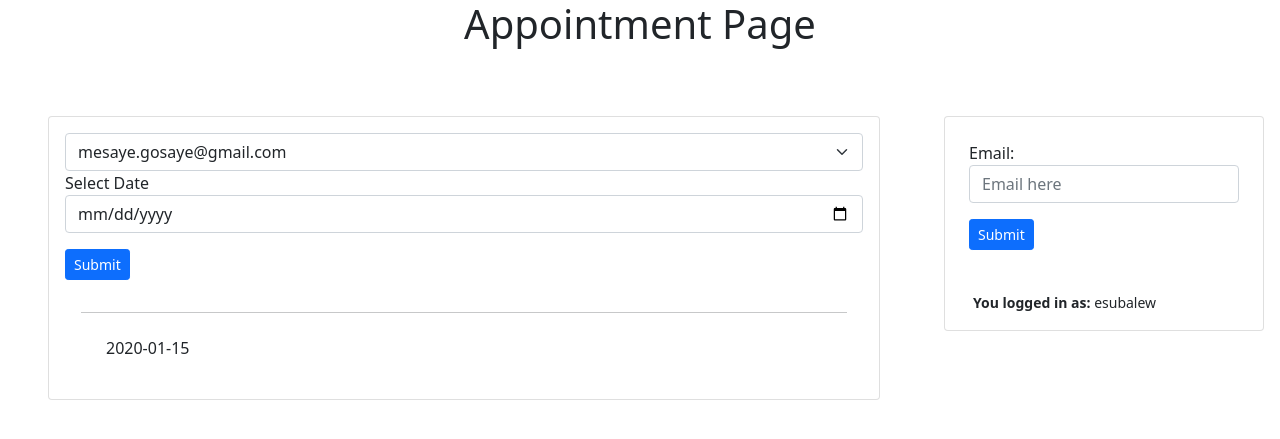
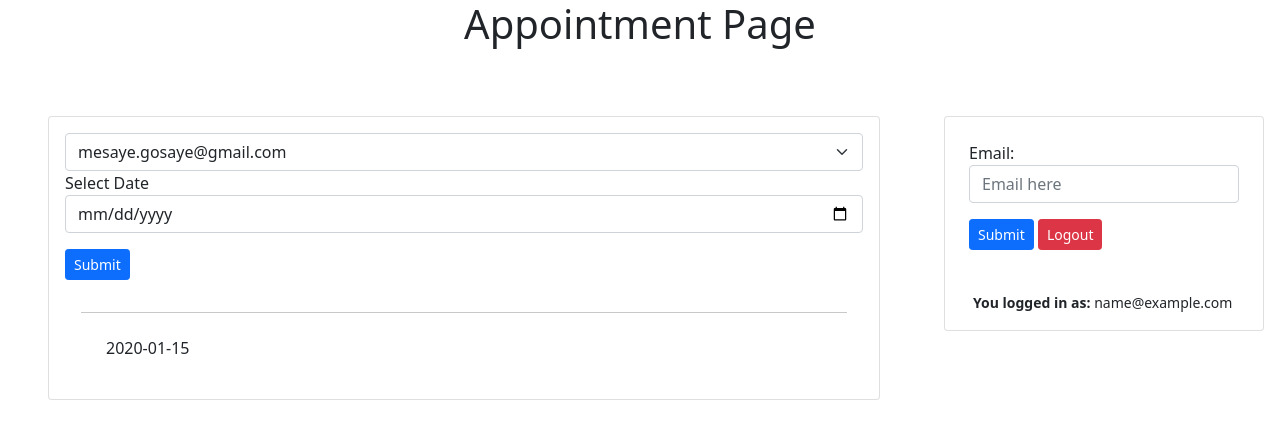
Before and after one commit to esubalew-gosaye/Appointment-Handler, a Django app: template templates/appointment/index.html in a window 1280 px wide. Shown: the top 439 px of the page. Run offline with Django 4.2, Linux system fonts and the light colour scheme; data comes from the database, SQL or seed files in the repository; both versions use the stored data as it was after the commit; the template is opened without the code that fills it: values that come from a table or form of the project are taken from there, most other values are stand-ins (such as "Sample title", 1, 10 or a date in 2020); some libraries are stand-ins or nearby versions.

Commit message:
add logout button and function

```diff
--- a/appointment/urls.py
+++ b/appointment/urls.py
@@ -4,4 +4,5 @@ from .views import *
 urlpatterns = [
     path('', index, name='index'),
     path('fill_date/', fill_date, name='fill_date'),
+    path('logout/', logout, name="logout"),
 ]
--- a/templates/appointment/index.html
+++ b/templates/appointment/index.html
@@ -91,12 +91,13 @@
             <input class="form-control" type="email" name="email" id="email-input"
                    placeholder="Email here" value="" aria-label="input example">
             <input type="submit" name="login" value="Submit" class="btn btn-sm btn-primary mt-3">
+            <input type="button" name="remove" onclick="logout()" value="Logout" class="btn btn-sm btn-danger mt-3">
         </form>
         <div class="card-body">
             <div class="container">
                 <div class="row">
                     <div>
-                        <small><b>You logged in as:</b> esubalew</small>
+                        <small><b>You logged in as:</b> {{ login_status.email }}</small>
                     </div>
                 </div>
             </div>
@@ -104,6 +105,12 @@
 
     </div>
 <script src="{% static 'js/jquery.min.js' %}"></script>
+<script>
+    function logout(){
+        let url = "127.0.0.1/logout";
+
+    }
+</script>
 </body>
 
 </html>
```
Also changed, not shown: appointment/views.py (+16 -2 lines), db.sqlite3.
